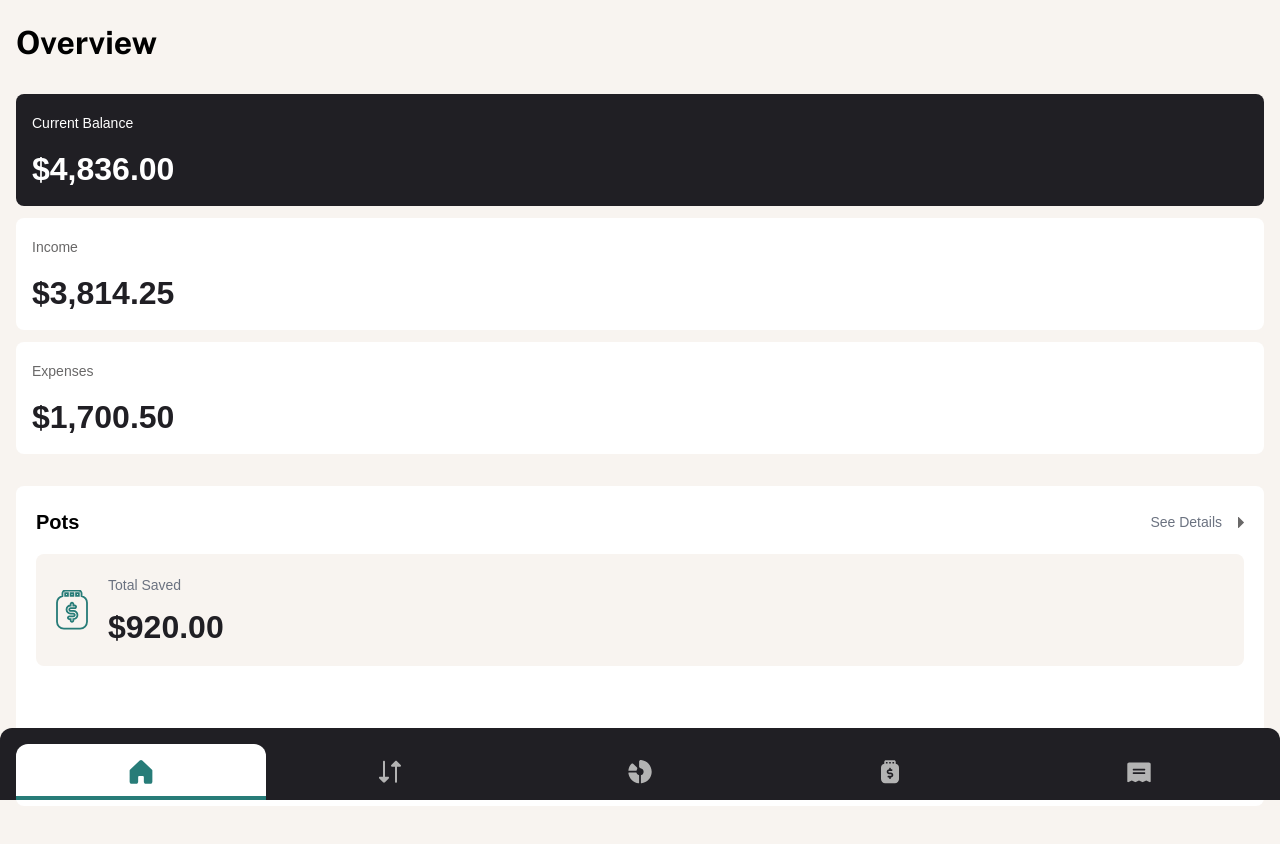
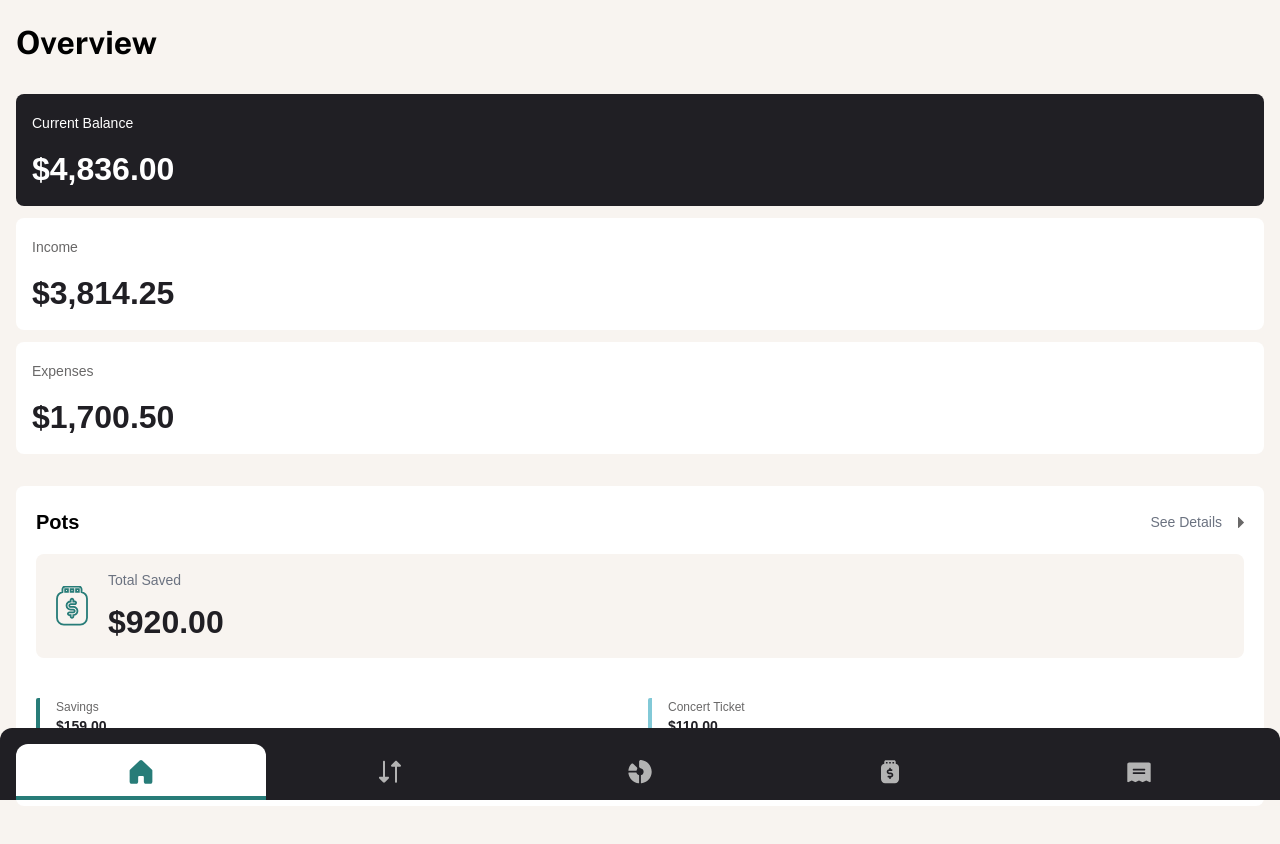
Before and after one commit to djneill/money-guardian, a Next.js app: page / in a window 1280 px wide. Shown: the top 844 px of the page. Built offline with nearby package versions, Linux system fonts and the light colour scheme.

Commit message:
continue working on overview pots component

```diff
--- a/src/app/components/OverviewPots.tsx
+++ b/src/app/components/OverviewPots.tsx
@@ -8,8 +8,8 @@ import { currencyFormat } from '@/utils/currencyFormatter'
 export default function OverviewPots() {
     const totalSavings = data.pots.reduce((sum, pot) => sum += pot.total, 0)
     return (
-        <div className='flex flex-col w-full h-80 rounded-lg bg-white my-8 px-5'>
-            <div className="mt-6 flex flex-row justify-between">
+        <div className='flex flex-col w-full h-80 rounded-lg bg-white my-8 px-5 py-6'>
+            <div className=" flex flex-row justify-between">
                 <p className='text-black text-preset-2'>Pots</p>
                 <Link className='flex flex-row  items-center' href={'/pots'} aria-label='See Details Pots'>
                     <p className='text-preset-4 text-gray-500 mr-4'>See Details</p>
@@ -25,7 +25,28 @@ export default function OverviewPots() {
                     <p className='text-preset-4 text-gray-500 pb-3'>Total Saved</p>
                     <p className='text-preset-1 text-grey-900'>{currencyFormat(totalSavings)}</p>
                 </div>
+            </div>
 
+            <div className='grid grid-cols-2 mt-5 gap-4'>
+                <div className='border-l-green border-l-4 px-4 rounded-sm'>
+                    <p className='text-preset-5 text-grey-500'>{data.pots[0].name}</p>
+                    <p className="text-preset-4-bold text-grey-900">{currencyFormat(data.pots[0].total)}</p>
+                </div>
+
+                <div className='border-l-cyan border-l-4 px-4 rounded-sm'>
+                    <p className='text-preset-5 text-grey-500'>{data.pots[1].name}</p>
+                    <p className="text-preset-4-bold text-grey-900">{currencyFormat(data.pots[1].total)}</p>
+                </div>
+
+                <div className='border-l-navy border-l-4 px-4 rounded-sm'>
+                    <p className='text-preset-5 text-grey-500'>{data.pots[2].name}</p>
+                    <p className="text-preset-4-bold text-grey-900">{currencyFormat(data.pots[2].total)}</p>
+                </div>
+
+                <div className='border-l-yellow border-l-4 px-4 rounded-sm'>
+                    <p className='text-preset-5 text-grey-500'>{data.pots[3].name}</p>
+                    <p className="text-preset-4-bold text-grey-900">{currencyFormat(data.pots[3].total)}</p>
+                </div>
             </div>
         </div>
     )
--- a/src/app/page.tsx
+++ b/src/app/page.tsx
@@ -6,7 +6,7 @@ import OverviewPots from "./components/OverviewPots";
 export default function Home() {
   return (
     <main>
-      <div className="mx-4 mt-6">
+      <div className="mx-4 my-6 pb-8">
         <HeaderTitle />
         <OverviewCurrentBalance />
         <OverviewPots />
```
